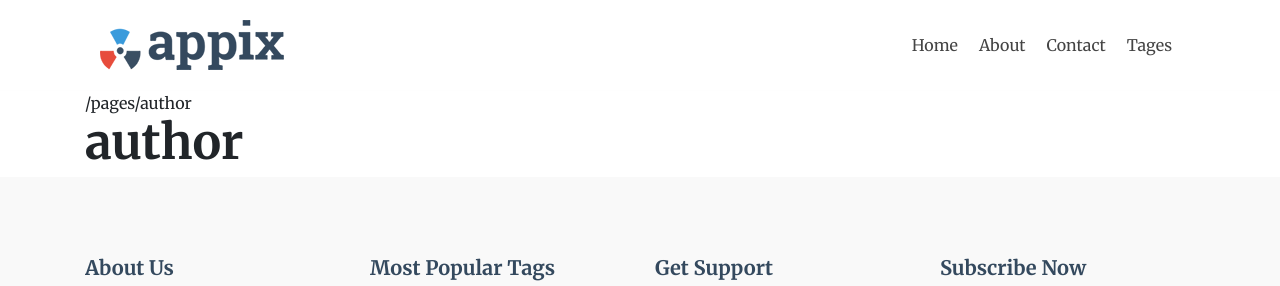
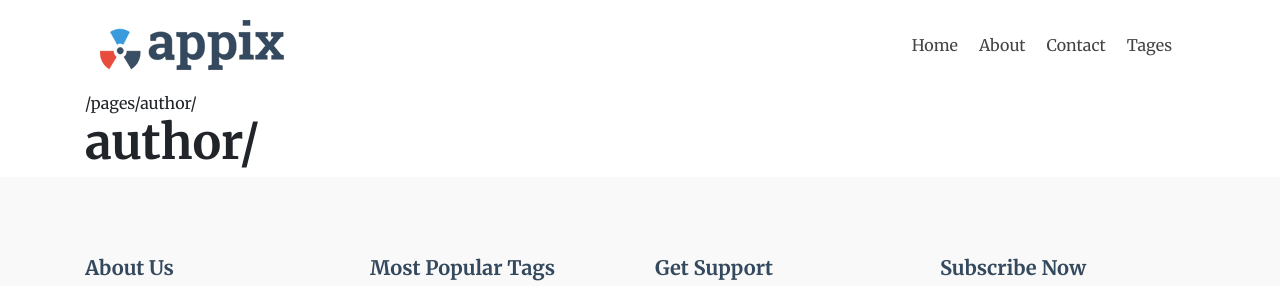
Before and after one commit to gopalraha/alaska, a Jekyll site: the page built from pages/author.html, in a window 1280 px wide. Shown: the top 286 px of the page. Built offline with Jekyll 4.4.1, drawn with Linux system fonts in a browser that asks for light colours; part of the change alters nothing that is shown.

```diff
--- a/_config.yml
+++ b/_config.yml
@@ -15,7 +15,7 @@ plugins:
   - jekyll-paginate
 
 paginate:               6
-permalink:              preity
+permalink:              pretty
 mailchimp_link:         "//themeix.us16.list-manage.com/subscribe?u=4b7aa1c5c5ac54be844d58bcb&id=0e85c09412"
 
 # social links
```
